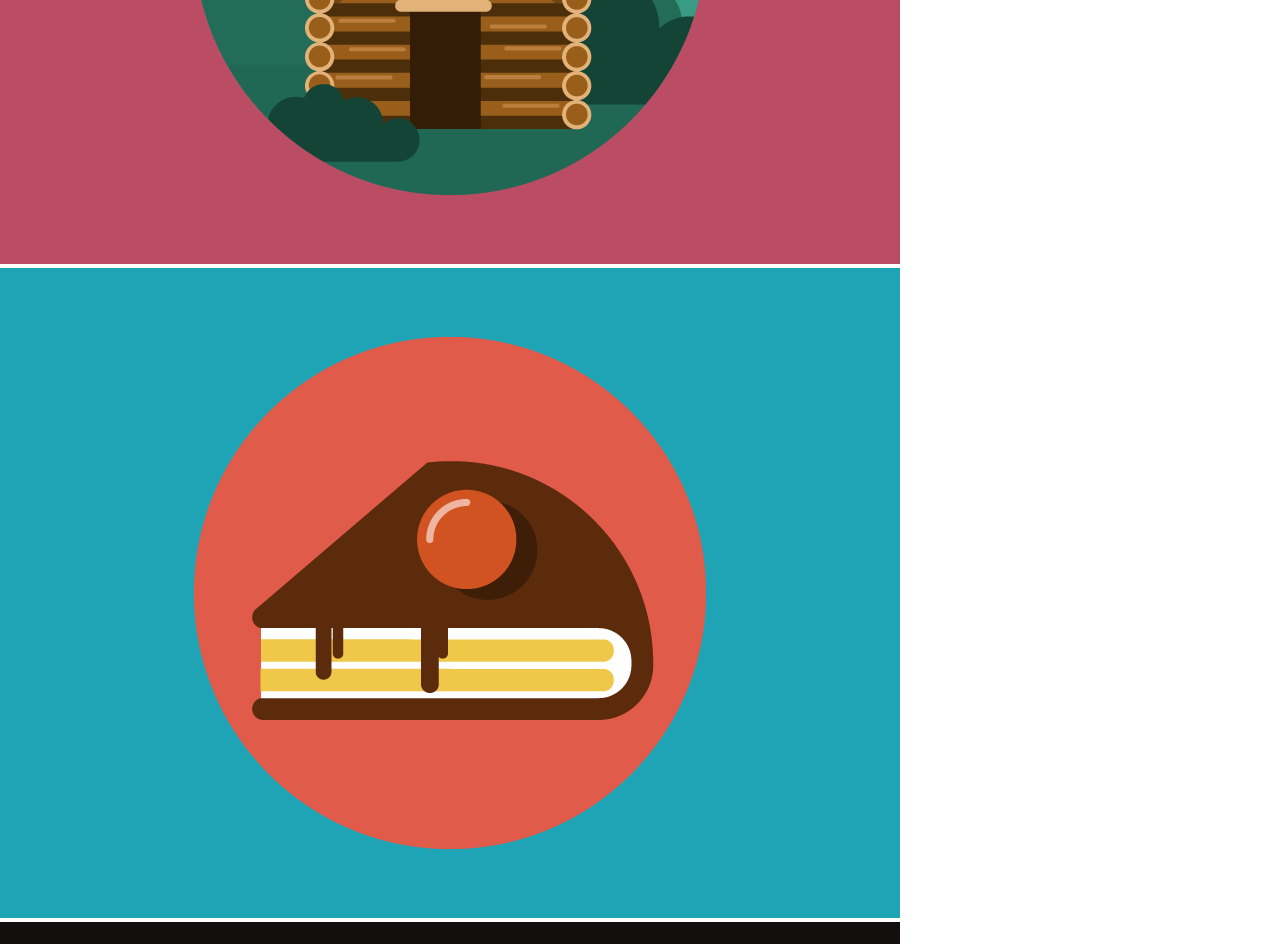
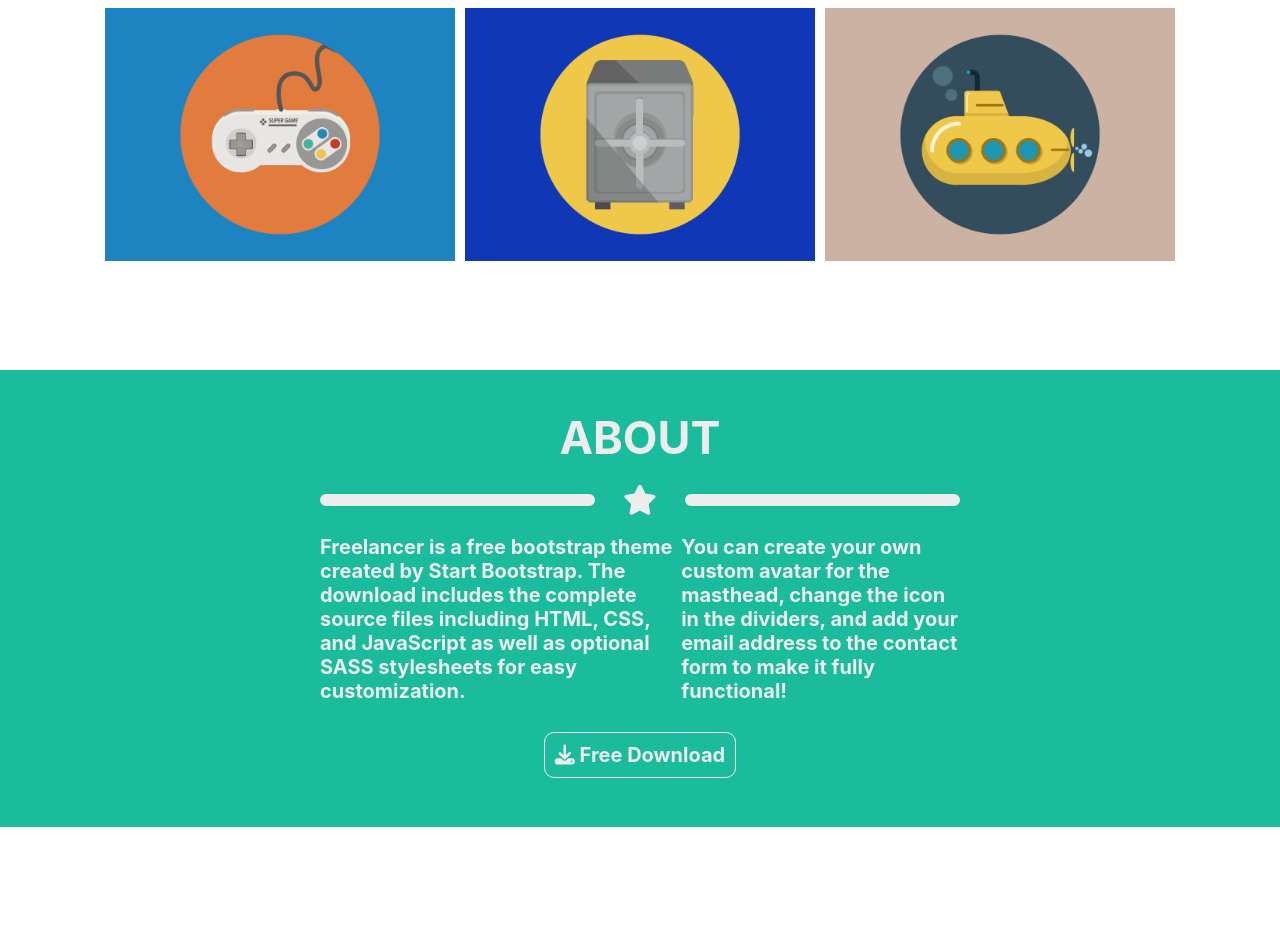
Before and after one commit to gokalpcakar/techcareer-start-bootstrap-clone, a plain HTML site: page index.html in a window 1280 px wide. Shown: the part 996-1940 px from the top of the page. After the commit the page ends 1823 px from the top, so only its background shows below. Drawn offline with Linux system fonts and the light colour scheme.

Commit message:
main style added

```diff
--- a/style.css
+++ b/style.css
@@ -95,3 +95,79 @@ h1 {
 .header p {
     margin-top: 30px;
 }
+
+/* main */
+
+.portfolio {
+    color: rgb(44, 62, 80);
+    display: flex;
+    flex-direction: column;
+    align-items: center;
+    padding: 100px 100px;
+}
+
+.portfolio h1,
+.about h1 {
+    font-size: 45px;
+    margin: 20px 0px;
+}
+
+.row {
+    display: flex;
+    flex-wrap: wrap;
+}
+
+.column {
+    width: 33.33%;
+    padding: 5px;
+}
+
+.column img {
+    width: 100%;
+}
+
+.about {
+    background-color: rgb(26, 188, 156);
+    color: #ededed;
+    display: flex;
+    flex-direction: column;
+    align-items: center;
+    padding: 0 25%;
+    padding-top: 20px;
+    padding-bottom: 60px;
+}
+
+hr {
+    border: 6px solid #ededed;
+    background-color: #ededed;
+    width: 75%;
+    border-radius: 10px;
+}
+
+.about-content {
+    display: flex;
+    margin-bottom: 20px;
+    font-size: 20px;
+}
+
+.aboutContent p {
+    padding: 0px 30px;
+}
+
+.btnSection {
+    margin-top: 20px;
+}
+
+.btnDownload {
+    border: 1px solid #ededed;
+    border-radius: 10px;
+    padding: 10px;
+    font-size: 20px;
+    text-align: center;
+    transition: .2s;
+}
+
+.btnDownload:hover {
+    background-color: #ededed;
+    color: rgb(44, 62, 80);
+}
```
